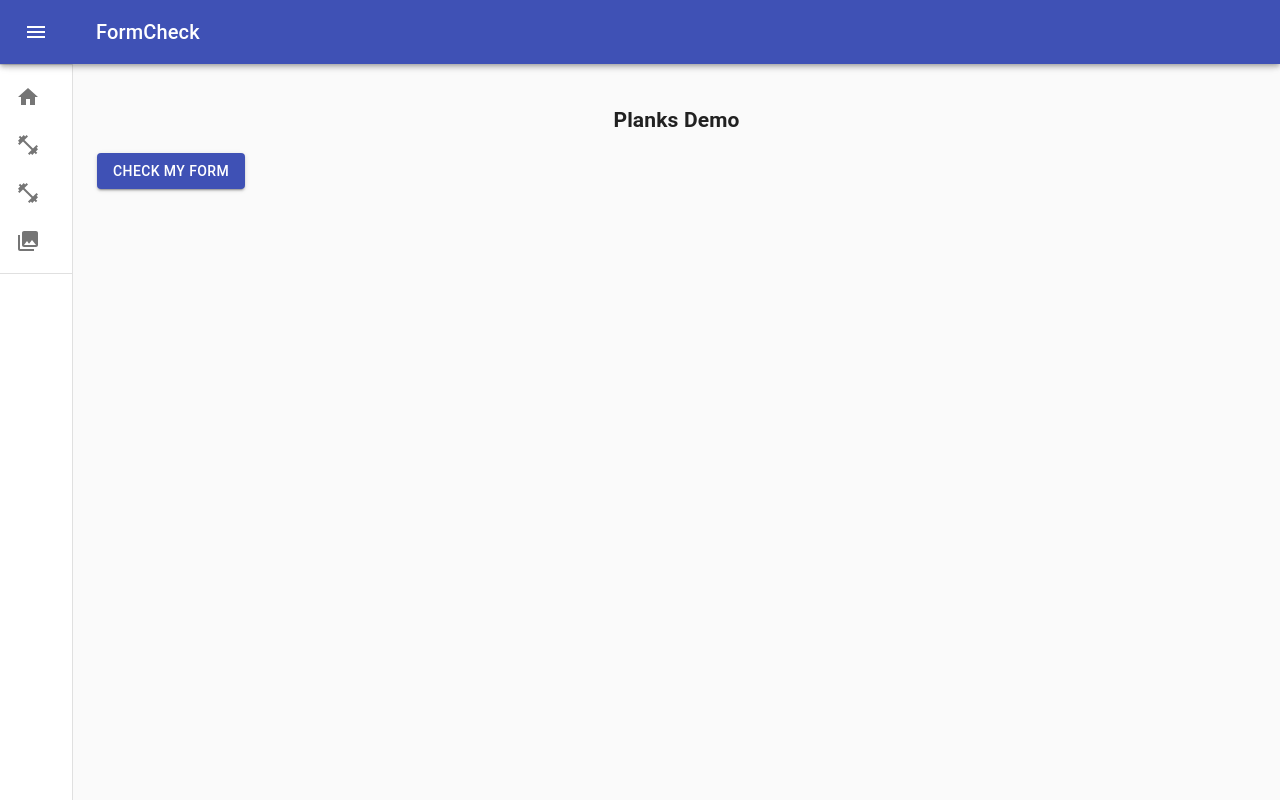
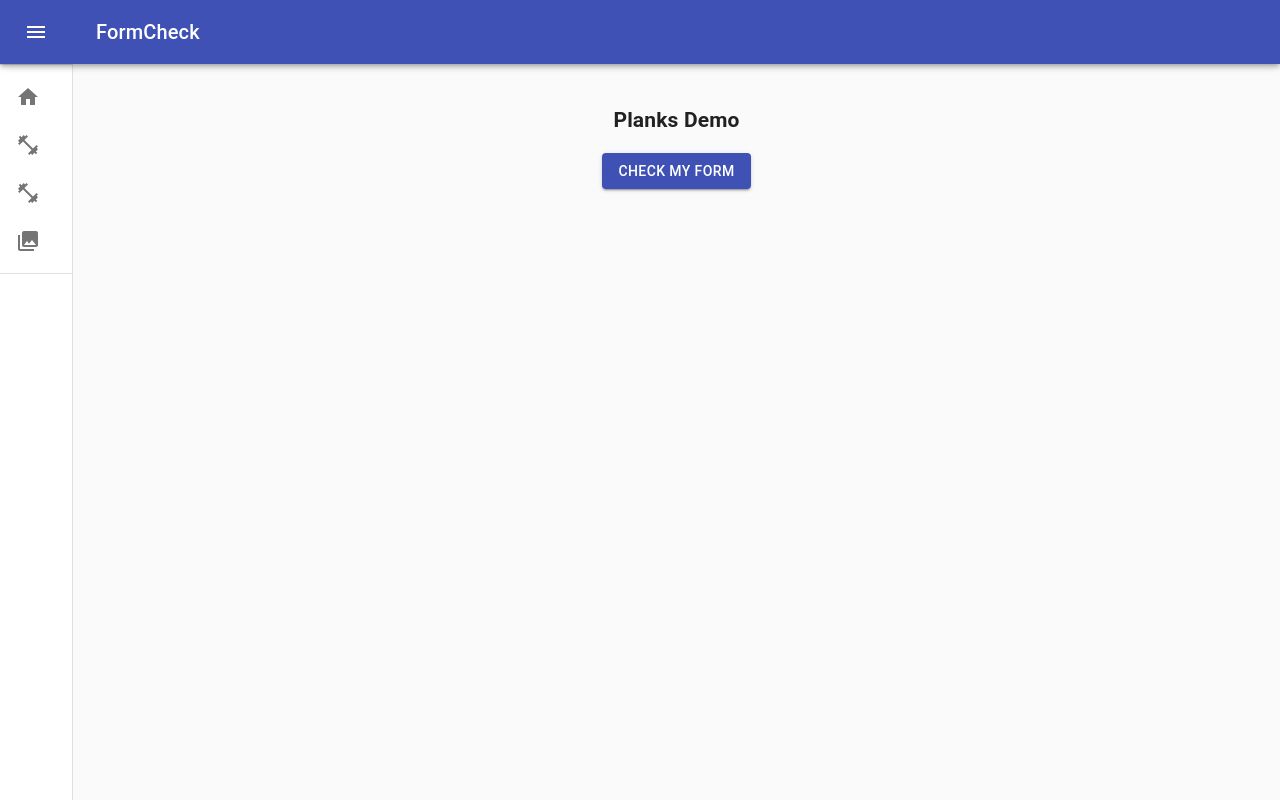
Before and after one commit to jkwan19/FormCheck, a React app: page / in a window 1280 px wide. Both pictures are taken after a click on the button "Planks". Built offline with nearby package versions, Linux system fonts and the light colour scheme; the HTML template or start-up script is replaced by a standard one.

Commit message:
Aligned form check buttons

```diff
--- a/client/src/components/Workout/Planks.jsx
+++ b/client/src/components/Workout/Planks.jsx
@@ -5,10 +5,11 @@ import CheckForm from './Planks/CheckForm.jsx';
 import { makeStyles } from '@material-ui/core/styles';
 import Button from '@material-ui/core/Button';
 
-const Wrapper = styled("div")``;
+const Wrapper = styled("div")`
+  text-align: center;
+`;
 const Header = styled("h2")`
   font: 1.1 em;
-  text-align: center;
 `;
 
 const VideoContainer = styled("div")`
```
Also changed, not shown: 1 other file (tests, documents, lock files or other folders).
